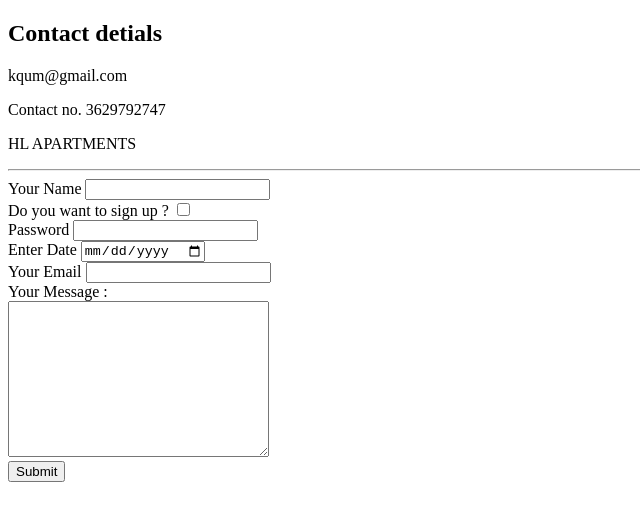
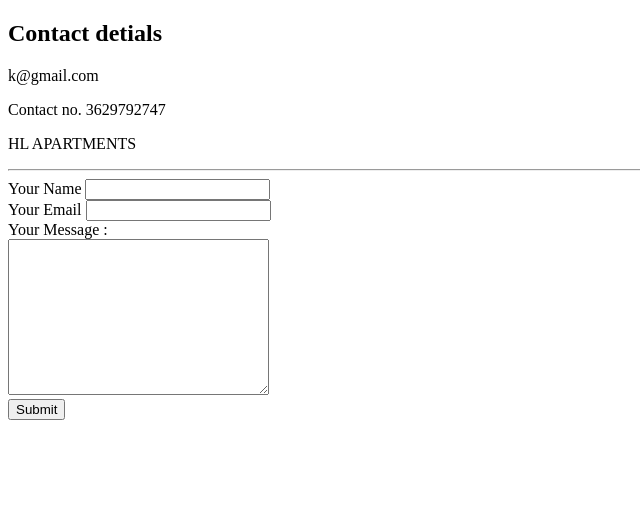
Before and after one commit to Priyankal28/CV-file, a plain HTML site: page contactme.html in a window 1280 px wide. Shown: the whole page, without its empty margins (0-640 px from the left). Drawn offline with Linux system fonts and the light colour scheme.

Commit message:
Update contactme.html
a few changes here too

```diff
--- a/contactme.html
+++ b/contactme.html
@@ -6,7 +6,7 @@
      </head>
      <body>
 <h2>Contact detials</h2>
-    <p>kqum@gmail.com</p>
+    <p>k@gmail.com</p>
     <p>Contact no. 3629792747</p>
     <p>HL APARTMENTS</p>
     <hr>
@@ -17,15 +17,6 @@
     <label>Your Name</label>
     <input type ="text" name ="your name " value =   "">
    <br>
-    <label>Do you want to sign up ?</label>
-    <input type ="checkbox" name="">
-    <br>
-    <label>Password</label>
-    <input type ="password">
-    <br>
-    <label> Enter Date</label>
-    <input type ="date" enter =" date">
-    <br>
     <label>Your Email</label>
     <input type ="email" name="your email" value ="">
     <br>
```
